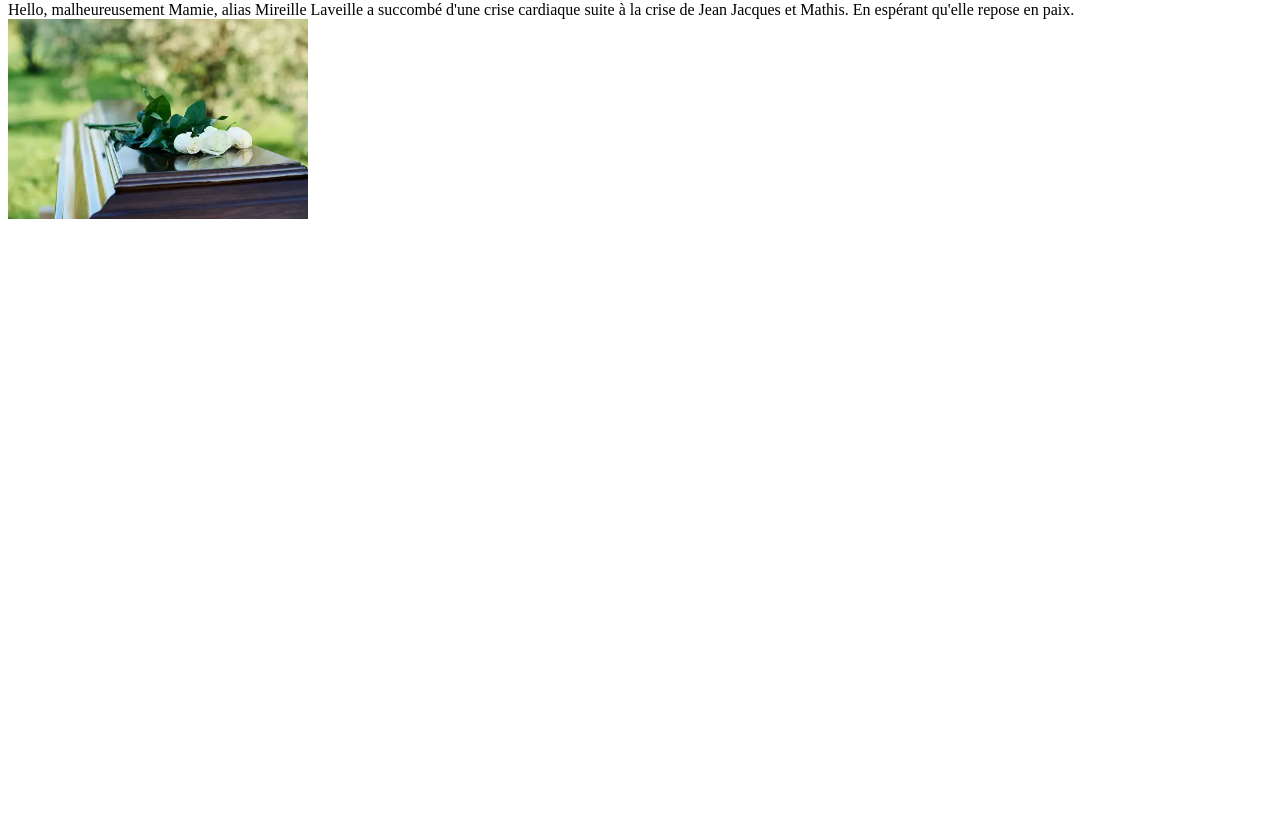
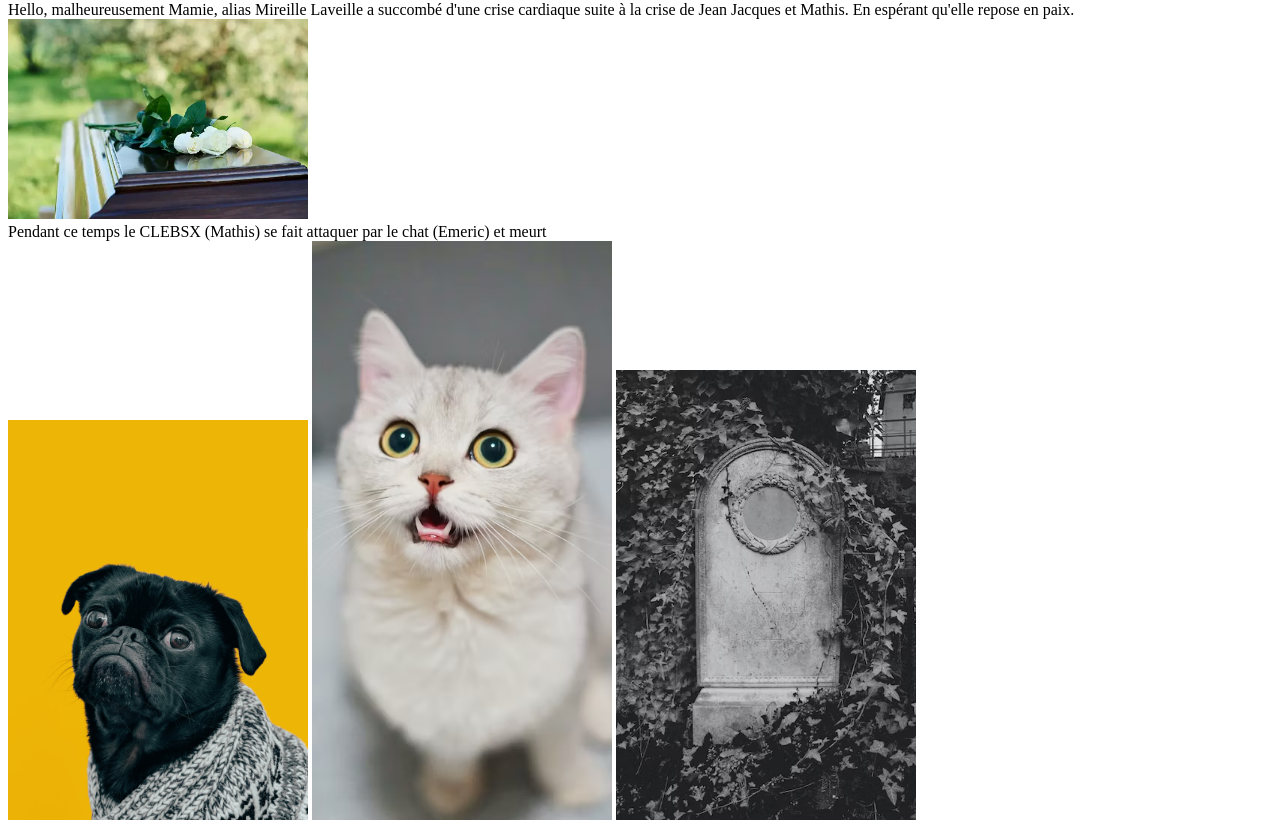
Before and after one commit to GwenneJames/git-Eva, a plain HTML site: page index2.html in a window 1280 px wide. Shown: the part 79-911 px from the top of the page. Before the commit the page ends 800 px from the top, so only its background shows below. Drawn offline with Linux system fonts and the light colour scheme.

Commit message:
Ajout d'une image

```diff
--- a/index2.html
+++ b/index2.html
@@ -10,5 +10,9 @@
   Hello, malheureusement Mamie, alias Mireille Laveille a succombé d'une crise cardiaque suite à la crise de Jean Jacques et Mathis.
   En espérant qu'elle repose en paix.
   <img src="deces.jpg" width="300px" />
+ <br> Pendant ce temps le CLEBSX (Mathis) se fait attaquer par le chat (Emeric) et meurt
+  <br><img src="Mathis.jpg" width="300px">
+  <img src="chat.jpg" width="300px">
+  <img src="tombe.jpg" width="300px">
 </body>
 </html>
```
Also changed, not shown: chat.jpg (added), tombe.jpg (added).
